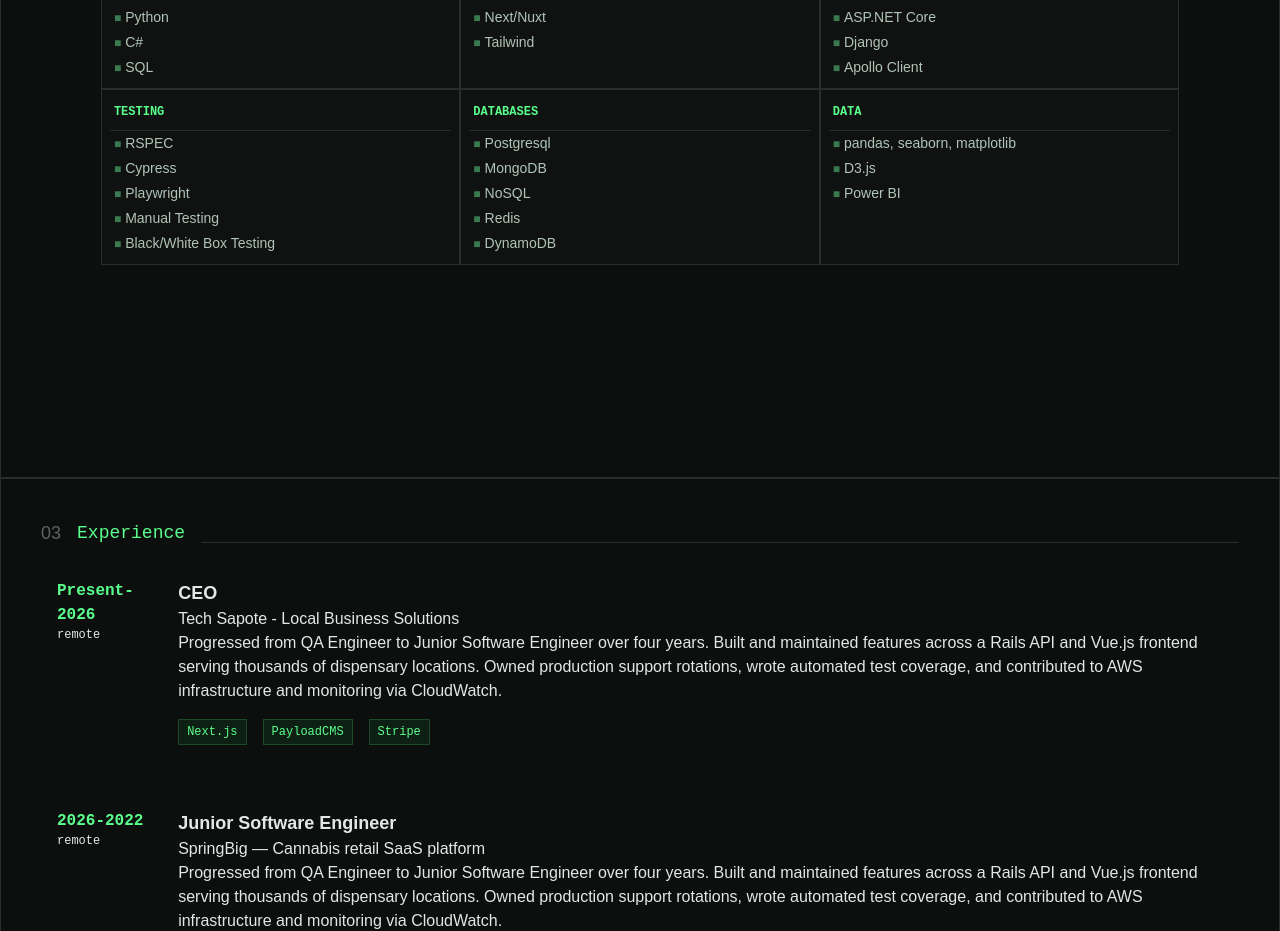
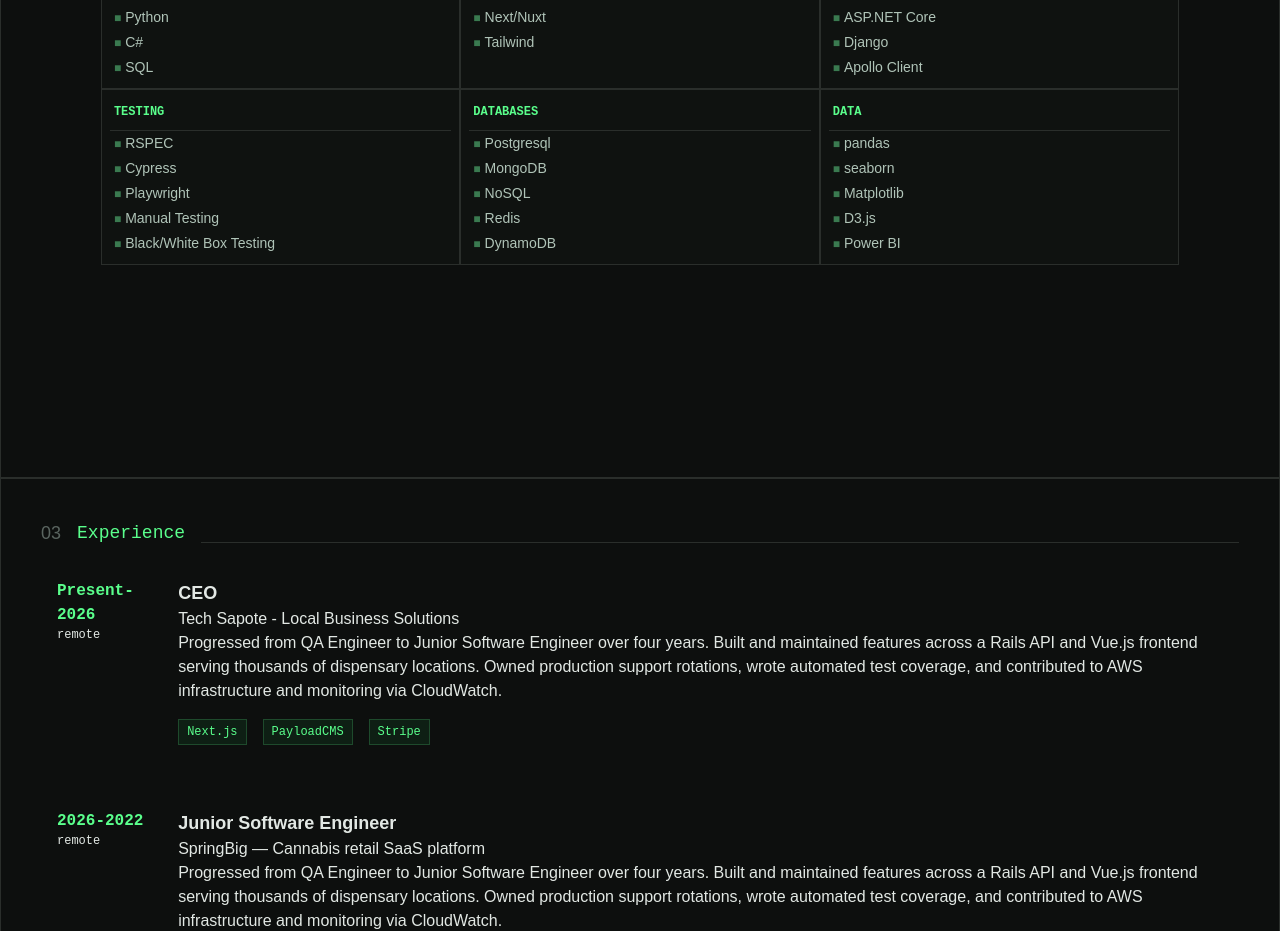
Before and after one commit to lauraantunez024/webfolio26, a Next.js app: page / in a window 1280 px wide. Shown: the part 1520-2451 px from the top of the page. Built offline with nearby package versions, Linux system fonts and the light colour scheme.

Commit message:
improved data

```diff
--- a/app/sections/skills.tsx
+++ b/app/sections/skills.tsx
@@ -60,7 +60,9 @@
     {
       type: 'Data',
       skillSet: [
-        'pandas, seaborn, matplotlib',
+        'pandas',
+        'seaborn',
+        'Matplotlib',
         'D3.js',
         'Power BI',
       ]
```
